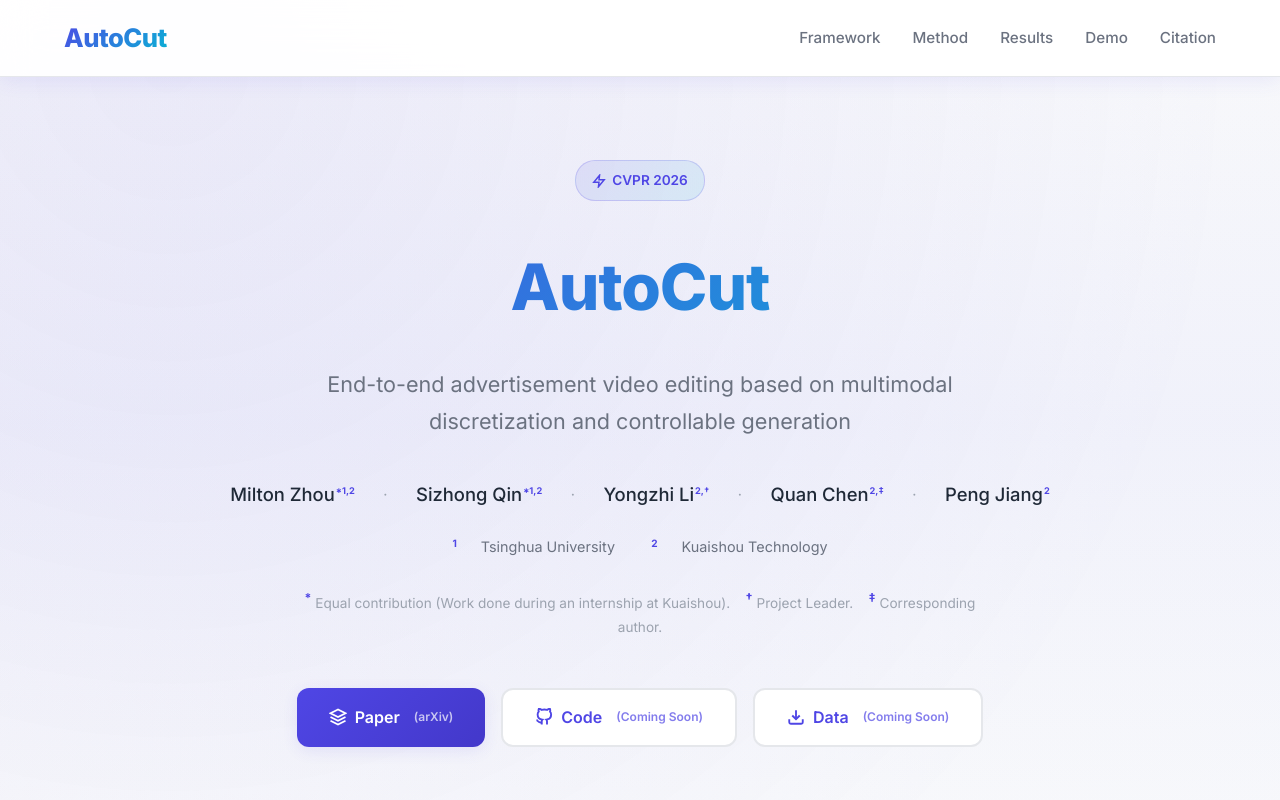
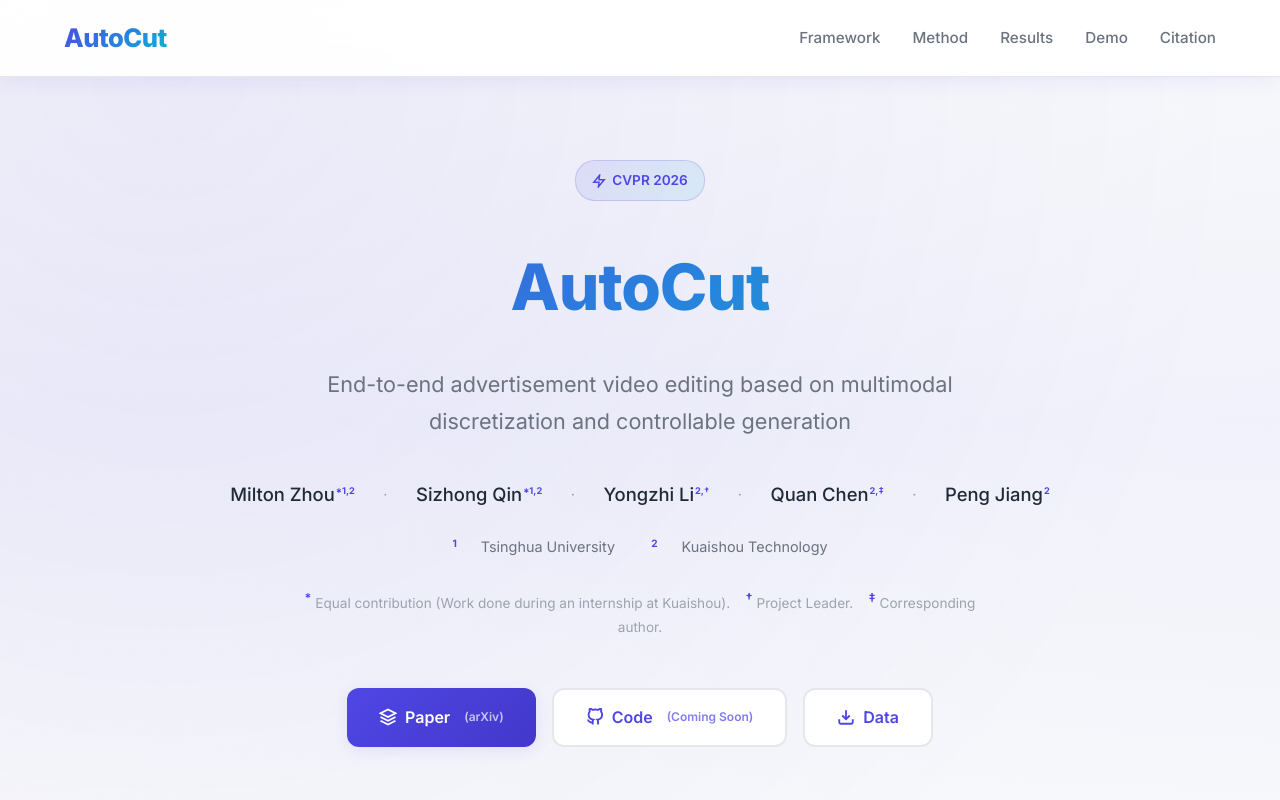
Before and after one commit to AdAutoCut/adautocut.github.io, a plain HTML site: page index.html in a window 1280 px wide. Shown: the top 800 px of the page. Drawn offline with Linux system fonts and the light colour scheme.

Commit message:
Update AutoCut repository links

```diff
--- a/index.html
+++ b/index.html
@@ -835,13 +835,13 @@
                     </svg>
                     Code <span style="font-size: 0.75rem; opacity: 0.7; margin-left: 6px;">(Coming Soon)</span>
                 </a>
-                <a href="#" class="btn btn-secondary">
+                <a href="https://github.com/AdAutoCut/Autocut/" class="btn btn-secondary" target="_blank" rel="noopener noreferrer">
                     <svg width="18" height="18" viewBox="0 0 24 24" fill="none" stroke="currentColor" stroke-width="2.5">
                         <path d="M21 15v4a2 2 0 0 1-2 2H5a2 2 0 0 1-2-2v-4"/>
                         <polyline points="7 10 12 15 17 10"/>
                         <line x1="12" y1="15" x2="12" y2="3"/>
                     </svg>
-                    Data <span style="font-size: 0.75rem; opacity: 0.7; margin-left: 6px;">(Coming Soon)</span>
+                    Data
                 </a>
             </div>
         </div>
@@ -1131,7 +1131,7 @@
         <div class="container">
             <p>AutoCut © 2026 · Tsinghua University · Kuaishou Technology</p>
             <p style="margin-top: 12px;">
-                <a href="https://github.com/yourusername/autocut" target="_blank">GitHub</a>
+                <a href="https://github.com/AdAutoCut/Autocut/" target="_blank" rel="noopener noreferrer">GitHub</a>
             </p>
         </div>
     </footer>
```
Also changed, not shown: 1 other file.
